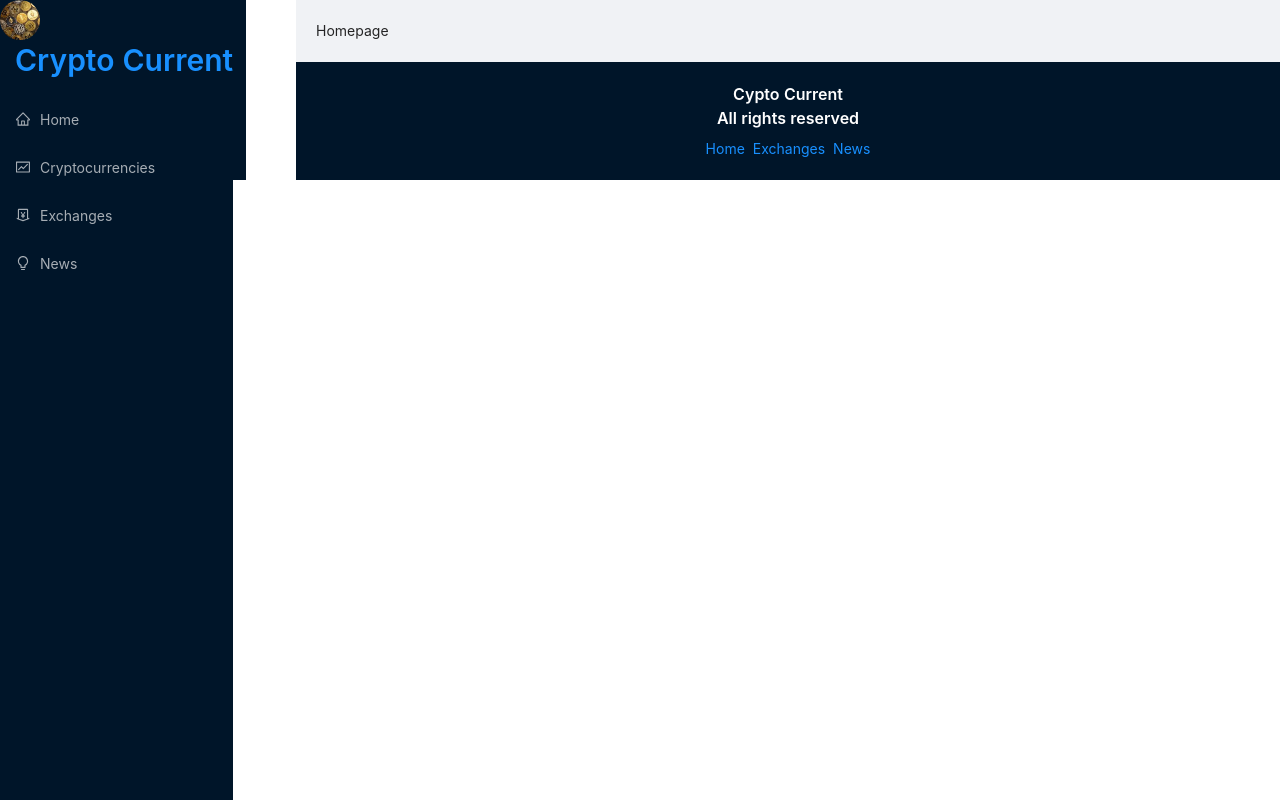
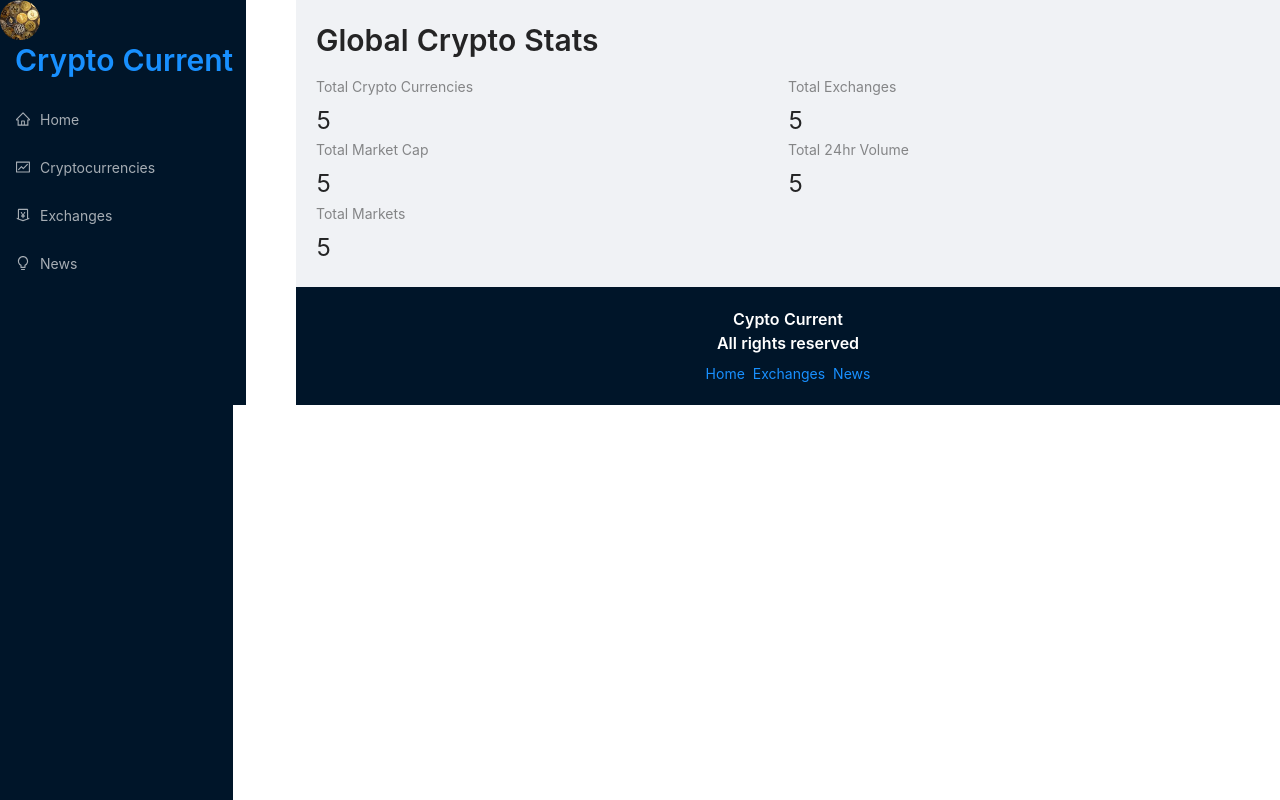
Before and after one commit to Charliearboleda/crypto-current, a React (Create React App) app: page / in a window 1280 px wide. Built offline with nearby package versions, Linux system fonts and the light colour scheme.

Commit message:
got to display some false data  and value just testing to make sure our col is wokring

```diff
--- a/src/components/Homepage.jsx
+++ b/src/components/Homepage.jsx
@@ -1,10 +1,23 @@
 import React from 'react'
+import millify from 'millify'
+import { Typography, Row, Col, Statistic } from 'antd'
+import { Link } from 'react-router-dom'
+
+const { Title } = Typography
 
 const Homepage = () => {
     return (
-        <div>
-            Homepage
-        </div>
+        <>
+            <Title level={2} calssName='heading'>Global Crypto Stats</Title>
+            <Row>
+                <Col span={12}><Statistic title='Total Crypto Currencies' value='5'/></Col>
+                <Col span={12}><Statistic title='Total Exchanges' value='5'/></Col>
+                <Col span={12}><Statistic title='Total Market Cap' value='5'/></Col>
+                <Col span={12}><Statistic title='Total 24hr Volume' value='5'/></Col>
+                <Col span={12}><Statistic title='Total Markets' value='5'/></Col>
+
+            </Row>
+        </>
     )
 }
 export default Homepage
```
